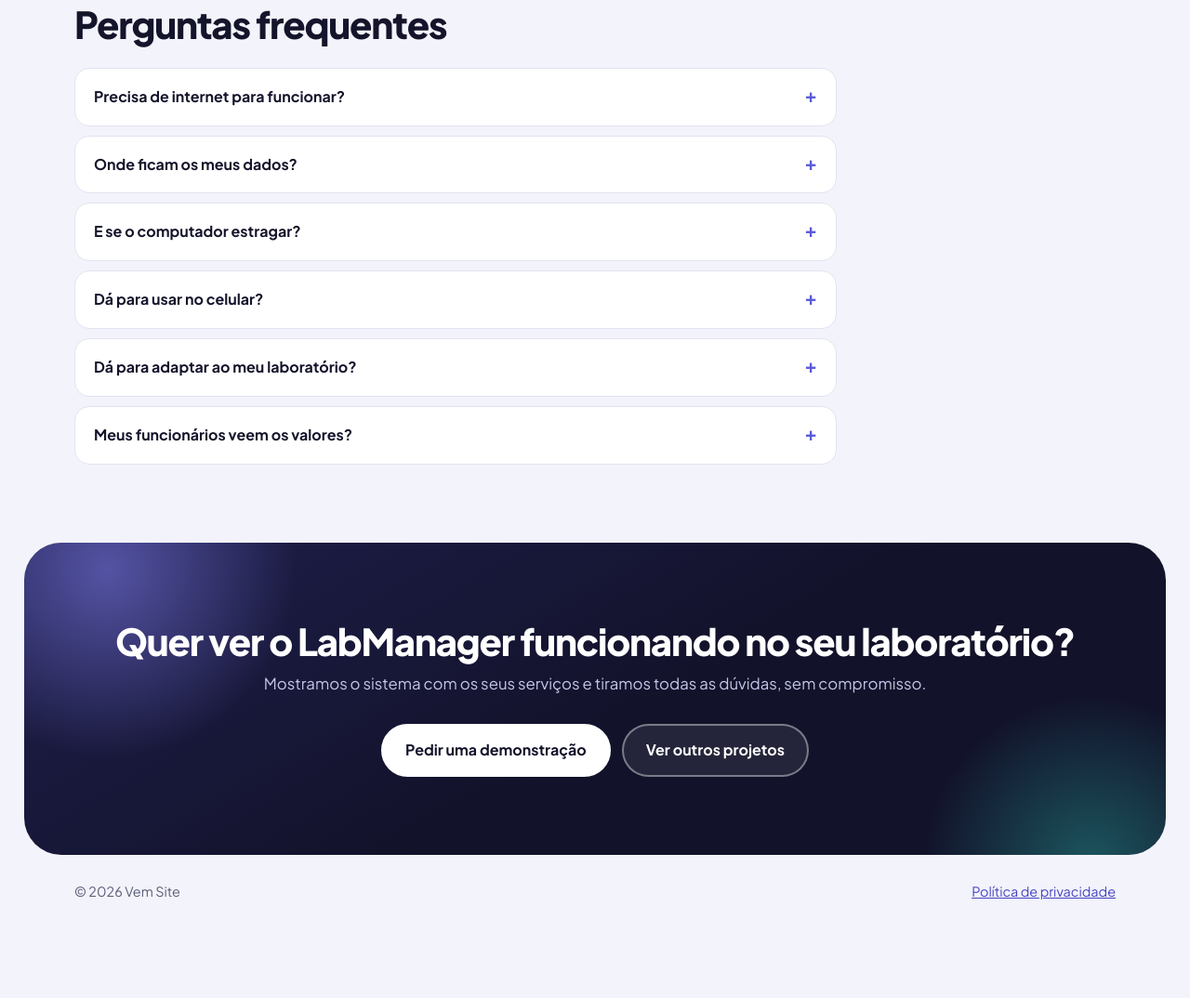
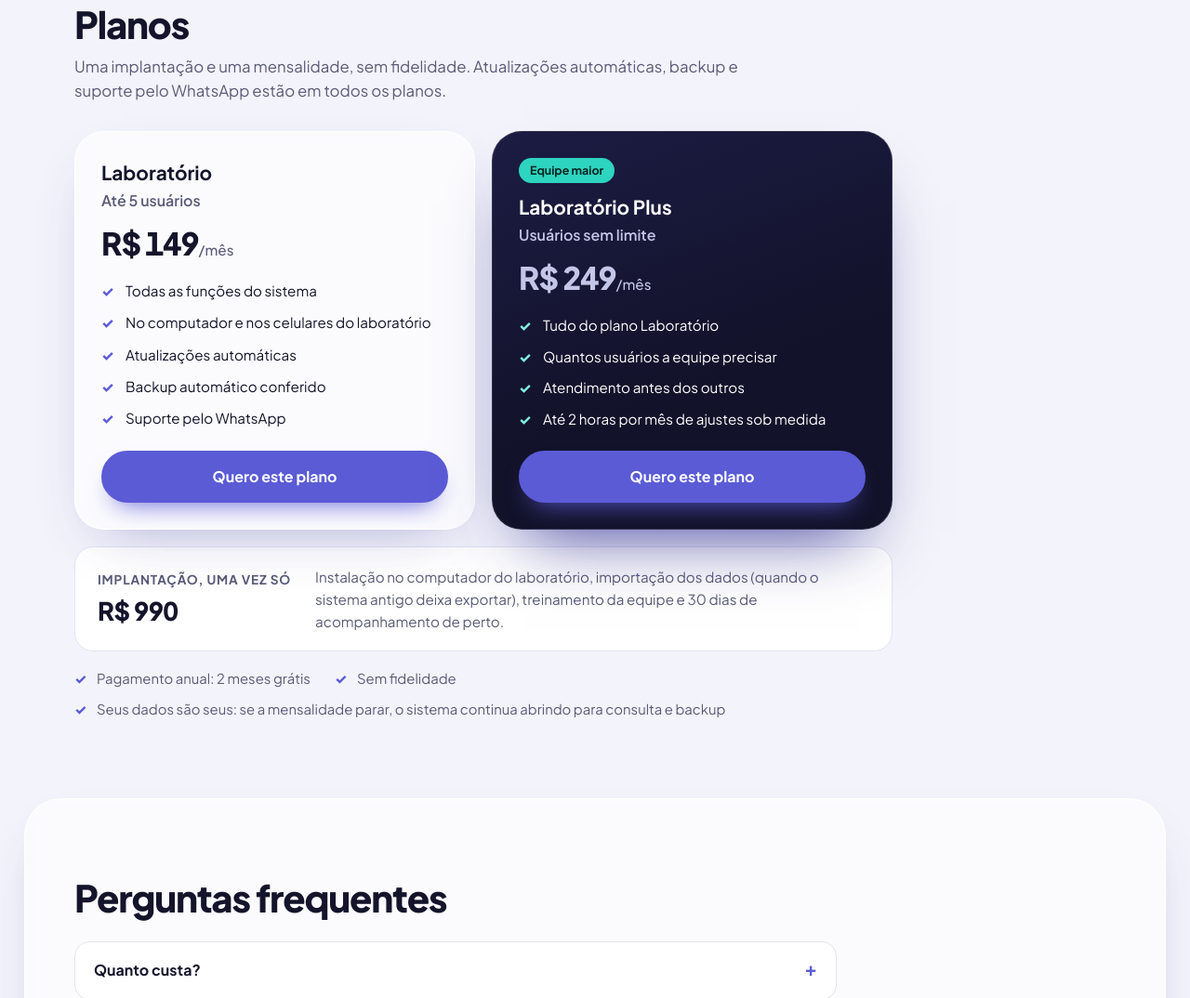
Before and after one commit to italo-afr/vem-site, a plain HTML site: page labmanager.html in a window 1280 px wide. Shown: the part 7696-8770 px from the top of the page at 93% size. Drawn offline with Linux system fonts and the light colour scheme.

Commit message:
LabManager: seção de planos e preços na página de vendas
Dois planos (Laboratório, até 5 usuários, R$ 149/mês; Laboratório Plus, usuários sem limite,
R$ 249/mês), implantação de R$ 990, 2 meses grátis no anual, sem fidelidade e "seus dados são
seus". Os planos batem com os limites da licença do sistema. Perguntas novas: quanto custa e o
que acontece se parar de pagar; a resposta sobre internet passou a citar ativação, atualizações
e renovação da licença. No celular os cartões ficam um embaixo do outro.

Co-Authored-By: Claude Opus 5.5 <noreply@anthropic.com>

```diff
--- a/labmanager.html
+++ b/labmanager.html
@@ -94,6 +94,19 @@
     .lm-faq details[open] summary::after { content: "–"; }
     .lm-faq p { color: var(--suave); padding-bottom: 16px; }
     .lm-nota { color: var(--suave); font-size: 0.88rem; margin-top: 18px; }
+
+    /* Planos: mesmos cartões do site (.plano), em grade de dois e um embaixo do outro no celular */
+    .lm-planos { display: grid; grid-template-columns: repeat(2, minmax(0, 1fr)); gap: 18px; margin-top: 30px; max-width: 880px; }
+    .lm-planos .plano h3 { font-size: 1.3rem; }
+    .lm-planos .plano-sub { color: var(--suave); font-weight: 600; margin-top: 2px; }
+    .lm-planos .plano-preco { margin-bottom: 14px; }
+    .lm-implantacao { max-width: 880px; margin-top: 18px; display: grid; grid-template-columns: auto 1fr; gap: 8px 26px; align-items: center; background: var(--papel); border: 1px solid var(--linha); border-radius: var(--raio); padding: 20px 24px; }
+    .lm-implantacao .rotulo { color: var(--suave); font-size: 0.85rem; font-weight: 700; text-transform: uppercase; letter-spacing: 0.06em; }
+    .lm-implantacao .valor { display: block; font-size: 1.7rem; font-weight: 800; letter-spacing: -0.02em; font-variant-numeric: tabular-nums; }
+    .lm-implantacao p { color: var(--suave); font-size: 0.95rem; }
+    .lm-garantias { list-style: none; padding: 0; margin: 18px 0 0; max-width: 880px; display: flex; flex-wrap: wrap; gap: 10px 26px; color: var(--suave); font-size: 0.93rem; }
+    .lm-garantias li { padding-left: 24px; position: relative; }
+    .lm-garantias li::before { content: "✓"; position: absolute; left: 0; color: var(--cor); font-weight: 800; }
     .final p.sub { color: var(--noite-suave); margin-inline: auto; }
 
     @media (max-width: 900px) {
@@ -111,7 +124,9 @@
       .lm-passos { grid-template-columns: 1fr 1fr; }
     }
     @media (max-width: 560px) {
-      .lm-faixa, .lm-passos { grid-template-columns: 1fr; }
+      .lm-faixa, .lm-passos, .lm-planos, .lm-implantacao { grid-template-columns: 1fr; }
+      .lm-planos .plano { padding: 24px 22px; }
+      .lm-implantacao { padding: 18px 20px; }
       .lm-fone { width: 34%; right: -4px; border-radius: 22px; padding: 6px; }
       .lm-fone img { border-radius: 17px; }
       .lm-tabela th, .lm-tabela td { padding: 10px 12px; }
@@ -365,11 +380,57 @@
       </div>
     </section>
 
-    <section class="sec" aria-labelledby="duvidas">
+    <section class="sec" id="planos" aria-labelledby="planos-t">
+      <div class="wrap">
+        <h2 id="planos-t">Planos</h2>
+        <p class="sub">Uma implantação e uma mensalidade, sem fidelidade. Atualizações automáticas, backup e suporte pelo WhatsApp estão em todos os planos.</p>
+        <div class="lm-planos">
+          <article class="plano">
+            <h3>Laboratório</h3>
+            <p class="plano-sub">Até 5 usuários</p>
+            <p class="plano-preco">R$ 149<small>/mês</small></p>
+            <ul>
+              <li>Todas as funções do sistema</li>
+              <li>No computador e nos celulares do laboratório</li>
+              <li>Atualizações automáticas</li>
+              <li>Backup automático conferido</li>
+              <li>Suporte pelo WhatsApp</li>
+            </ul>
+            <a class="btn" data-wa="Olá! Tenho interesse no plano Laboratório do LabManager (até 5 usuários)." href="#contato">Quero este plano</a>
+          </article>
+          <article class="plano destaque">
+            <span class="plano-tag">Equipe maior</span>
+            <h3>Laboratório Plus</h3>
+            <p class="plano-sub">Usuários sem limite</p>
+            <p class="plano-preco">R$ 249<small>/mês</small></p>
+            <ul>
+              <li>Tudo do plano Laboratório</li>
+              <li>Quantos usuários a equipe precisar</li>
+              <li>Atendimento antes dos outros</li>
+              <li>Até 2 horas por mês de ajustes sob medida</li>
+            </ul>
+            <a class="btn" data-wa="Olá! Tenho interesse no plano Laboratório Plus do LabManager (usuários sem limite)." href="#contato">Quero este plano</a>
+          </article>
+        </div>
+        <div class="lm-implantacao">
+          <div><span class="rotulo">Implantação, uma vez só</span><strong class="valor">R$ 990</strong></div>
+          <p>Instalação no computador do laboratório, importação dos dados (quando o sistema antigo deixa exportar), treinamento da equipe e 30 dias de acompanhamento de perto.</p>
+        </div>
+        <ul class="lm-garantias">
+          <li>Pagamento anual: 2 meses grátis</li>
+          <li>Sem fidelidade</li>
+          <li>Seus dados são seus: se a mensalidade parar, o sistema continua abrindo para consulta e backup</li>
+        </ul>
+      </div>
+    </section>
+
+    <section class="sec sec-alt" aria-labelledby="duvidas">
       <div class="wrap">
         <h2 id="duvidas">Perguntas frequentes</h2>
         <div class="lm-faq">
-          <details><summary>Precisa de internet para funcionar?</summary><p>Não. O sistema roda no computador do laboratório e os celulares acessam pelo Wi-Fi interno. A internet só é útil para mandar extratos e mensagens aos dentistas.</p></details>
+          <details><summary>Quanto custa?</summary><p>Implantação de R$ 990, paga uma vez, e mensalidade a partir de R$ 149. No pagamento anual, 2 meses saem de graça. Veja os <a href="#planos">planos</a>.</p></details>
+          <details><summary>Precisa de internet para funcionar?</summary><p>Não para trabalhar: o sistema roda no computador do laboratório e os celulares acessam pelo Wi-Fi interno. A internet é usada na ativação, para receber as atualizações e renovar a licença (que vale 30 dias sem conexão) e para mandar extratos aos dentistas.</p></details>
+          <details><summary>E se eu parar de pagar?</summary><p>Nada some. O sistema continua abrindo só para consulta: dá para ver, imprimir e fazer backup de tudo. Os dados são do laboratório.</p></details>
           <details><summary>Onde ficam os meus dados?</summary><p>No computador do laboratório, num arquivo só. Você é dono dos dados, e o backup automático guarda cópias conferidas que podem ir para um pendrive.</p></details>
           <details><summary>E se o computador estragar?</summary><p>Com a cópia de segurança em outro lugar, o sistema é instalado em outro computador e a cópia é restaurada, já conferida.</p></details>
           <details><summary>Dá para usar no celular?</summary><p>Sim. Os celulares da equipe abrem o sistema pelo navegador e podem instalá-lo na tela inicial como um aplicativo.</p></details>
```
